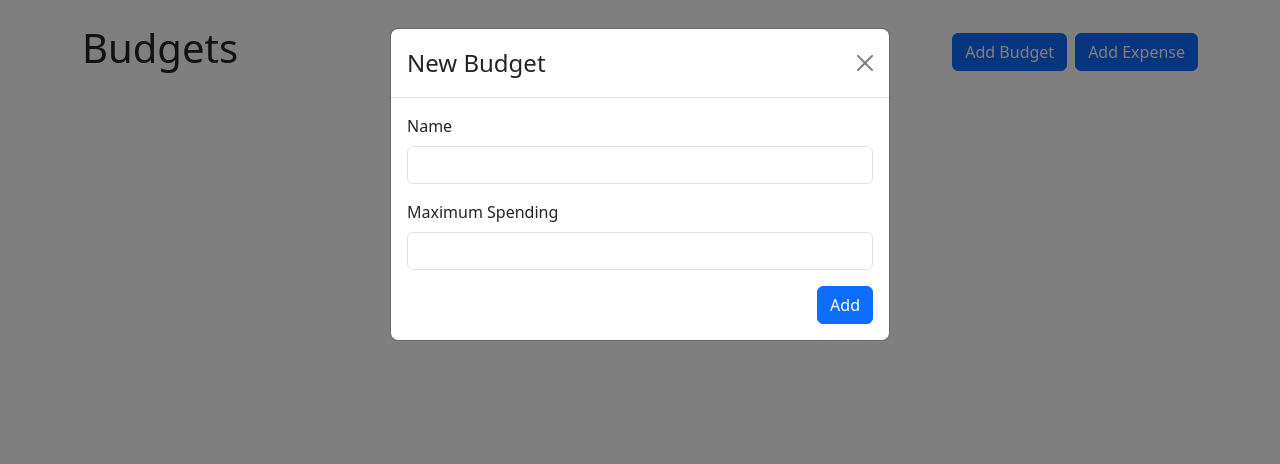
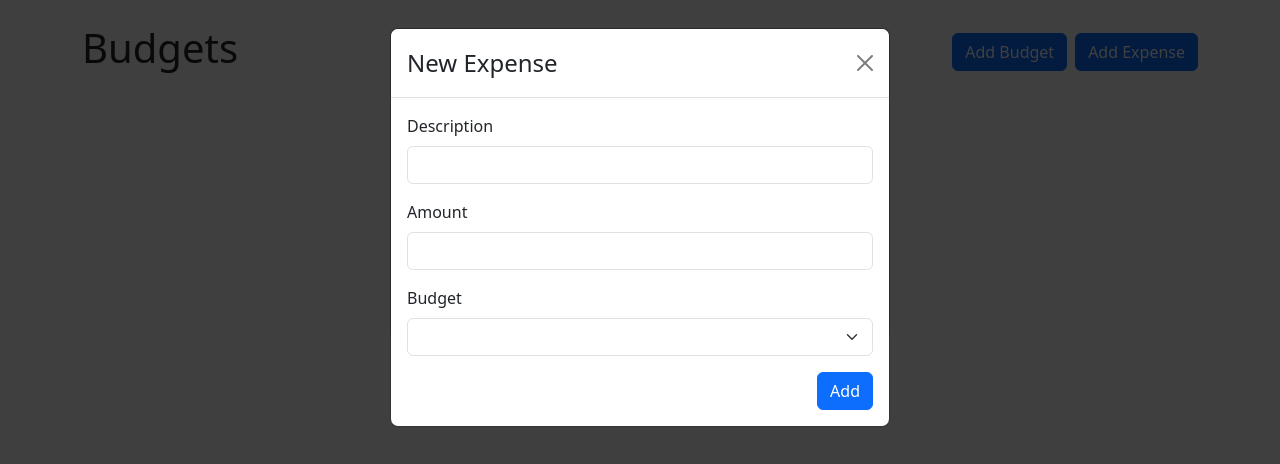
Before and after one commit to denisonkolling/budget-app, a React (Vite) app: page / in a window 1280 px wide. Both pictures are taken after a click on the button "Add Budget". Shown: the top 464 px of the page. Built offline with nearby package versions, Linux system fonts and the light colour scheme.

Commit message:
add expense modal

```diff
--- a/src/App.jsx
+++ b/src/App.jsx
@@ -3,6 +3,7 @@
 import AddBudgetModal from './components/AddBudgetModal';
 import { useState } from 'react';
 import { useBudgets } from './contexts/BudgetsContexts';
+import AddExpenseModal from './components/AddExpenseModal';
 
 function App() {
 	const [showAddBudgetModal, setShowAddBudgetModal] = useState(false);
@@ -16,7 +17,9 @@
 					<Button variant="primary" onClick={() => setShowAddBudgetModal(true)}>
 						Add Budget
 					</Button>
-					<Button variant="primary">Add Expense</Button>
+					<Button variant="primary" onClick={() => setShowAddBudgetModal(true)}>
+						Add Expense
+					</Button>
 				</Stack>
 				<div
 					style={{
@@ -46,6 +49,10 @@
 				show={showAddBudgetModal}
 				handleClose={() => setShowAddBudgetModal(false)}
 			/>
+			<AddExpenseModal
+				show={showAddBudgetModal}
+				handleClose={() => setShowAddBudgetModal(false)}
+			/>
 		</>
 	);
 }
--- /dev/null
+++ b/src/components/AddExpenseModal.jsx
@@ -0,0 +1,61 @@
+import { Modal, Form, Button, FormSelect } from 'react-bootstrap'
+import { useRef } from 'react'
+import { useBudgets } from '../contexts/BudgetsContexts'
+
+const AddExpenseModal = ({ show, handleClose, defaultBudgetId}) => {
+
+  const descriptionRef = useRef()
+  const amountRef = useRef()
+  const budgetIdRef = useRef()
+  const { budgets } = useBudgets()
+
+  function handleSubmit(e) {
+    e.preventDefault()
+
+    addExpense({
+      description: descriptionRef.current.value,
+      amount: parseFloat(amountRef.current.value),
+      budgetId: budgetIdRef.current.value
+    })
+
+    handleClose()
+
+  }
+
+  return (
+    <Modal show={show} onHide={handleClose}>
+      <Form onSubmit={handleSubmit}>
+        <Modal.Header closeButton>
+          <Modal.Title>New Expense</Modal.Title>
+        </Modal.Header>
+          <Modal.Body>
+            <Form.Group className='mb-3' controlId='name'>
+              <Form.Label>Description</Form.Label>
+              <Form.Control ref={descriptionRef} type='text' required />
+            </Form.Group>
+
+            <Form.Group className='mb-3' controlId='name'>
+              <Form.Label>Amount</Form.Label>
+              <Form.Control ref={amountRef} type='number' required min={0} step={0.01} />
+            </Form.Group>
+            <Form.Group className='mb-3' controlId='budgetId'>
+              <Form.Label>Budget</Form.Label>
+              <FormSelect
+              defaultValue={defaultBudgetId}
+              ref={budgetIdRef}
+              >
+                {budgets.map(budget => (
+                  <option key={budget.id} value={budget.id}>{budget.name}</option>
+                ))}
+              </FormSelect>
+            </Form.Group>
+            <div className="d-flex justify-content-end">
+              <Button variant='primary' type='submit'>Add</Button>
+            </div>
+          </Modal.Body>
+      </Form>
+    </Modal>
+  )
+}
+
+export default AddExpenseModal
```
